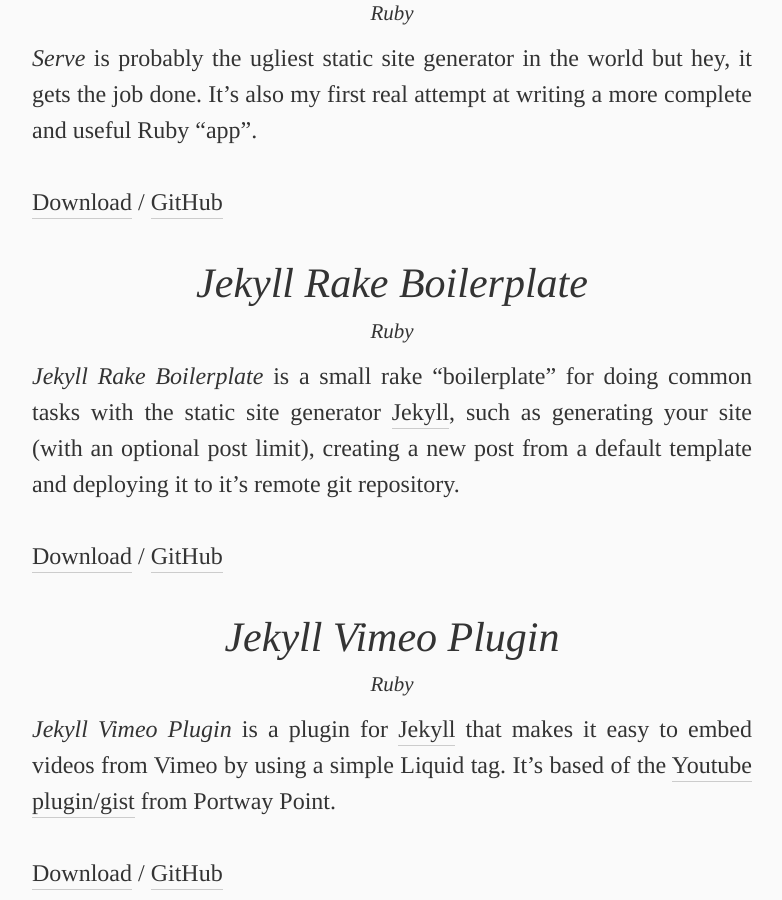
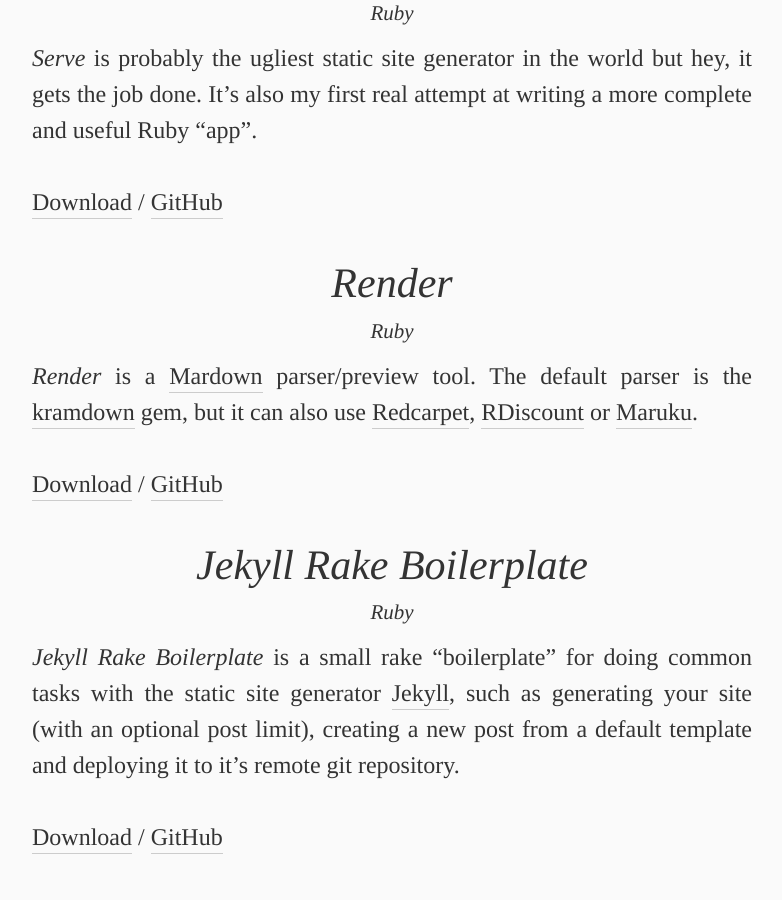
Before and after one commit to gummesson/ellengummesson, a Jekyll site: the page built from projects.md, in a window 1280 px wide and 900 px high, scrolled down 1521 px. Shown: the whole window, without its empty margins (248-1030 px from the left). Built offline with Jekyll 4.4.1, drawn with Linux system fonts in a browser that asks for light colours.

Commit message:
Updated.

```diff
--- a/projects.md
+++ b/projects.md
@@ -36,6 +36,14 @@
 *Serve* is probably the ugliest static site generator in the world but hey, it gets the job done. It's also my first real attempt at writing a more complete and useful Ruby "app".
 
 [Download](https://github.com/gummesson/serve/zipball/master "Download Serve") / [GitHub](https://github.com/gummesson/serve "Serve on GitHub")
+
+## Render
+
+<p class="margin-small small centered italic">Ruby</p>
+
+*Render* is a [Mardown](http://daringfireball.net/projects/markdown/ "Mardown") parser/preview tool. The default parser is the [kramdown](http://kramdown.rubyforge.org/ "kramdown") gem, but it can also use [Redcarpet](https://github.com/vmg/redcarpet "Redcarpet"), [RDiscount](https://github.com/rtomayko/rdiscount "RDiscount") or [Maruku](http://maruku.rubyforge.org/ "Maruku").
+
+[Download](https://github.com/gummesson/render/zipball/master "Download Render") / [GitHub](https://github.com/gummesson/render "Render on GitHub")
 
 ## Jekyll Rake Boilerplate
 
```
